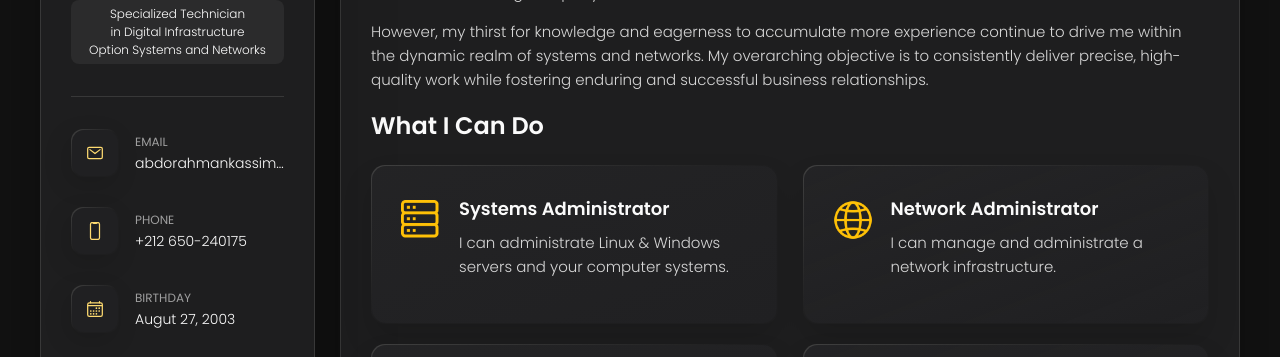
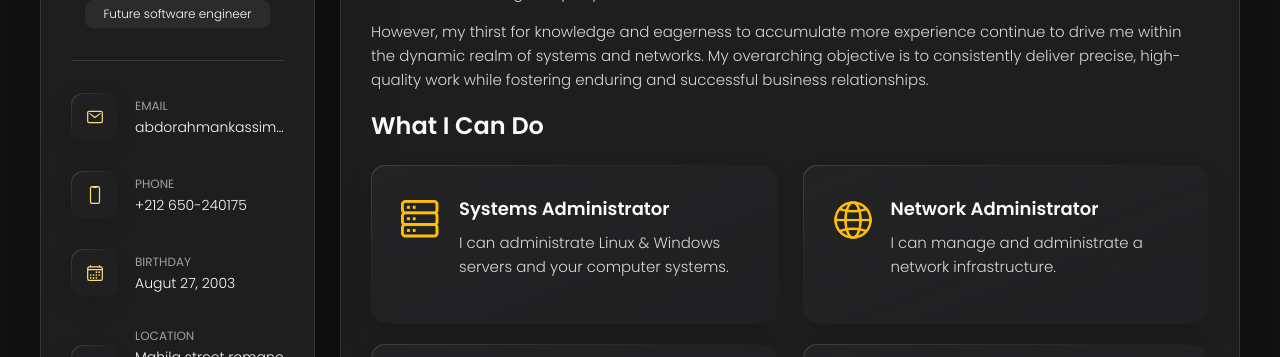
Before and after one commit to kassi-12/My-Portfolio, a plain HTML site: page index.html in a window 1280 px wide. Shown: the part 333-690 px from the top of the page. Drawn offline with nearby package versions, Linux system fonts and the light colour scheme.

Commit message:
Update index.html

```diff
--- a/index.html
+++ b/index.html
@@ -54,7 +54,7 @@
               <img src="./assets/images/verified.png" alt="Facebook Verification" width="20" height="20" style="display: inline-block; vertical-align: middle;">
             </h1>
           </div>
-          <p class="title">Specialized Technician <br>in Digital Infrastructure <br>Option Systems and Networks </p>
+          <p class="title">Future software engineer</p>
 
         </div>
 
```
